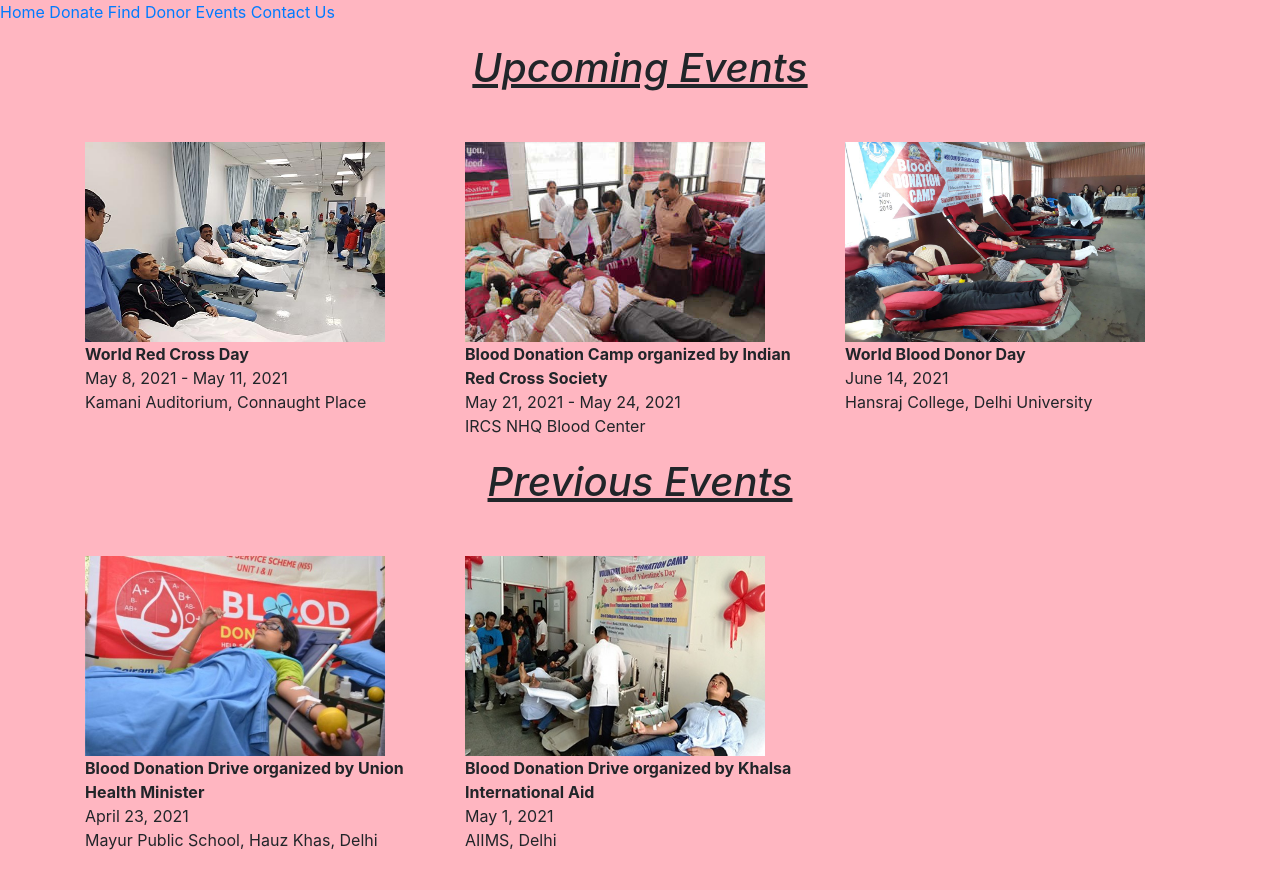
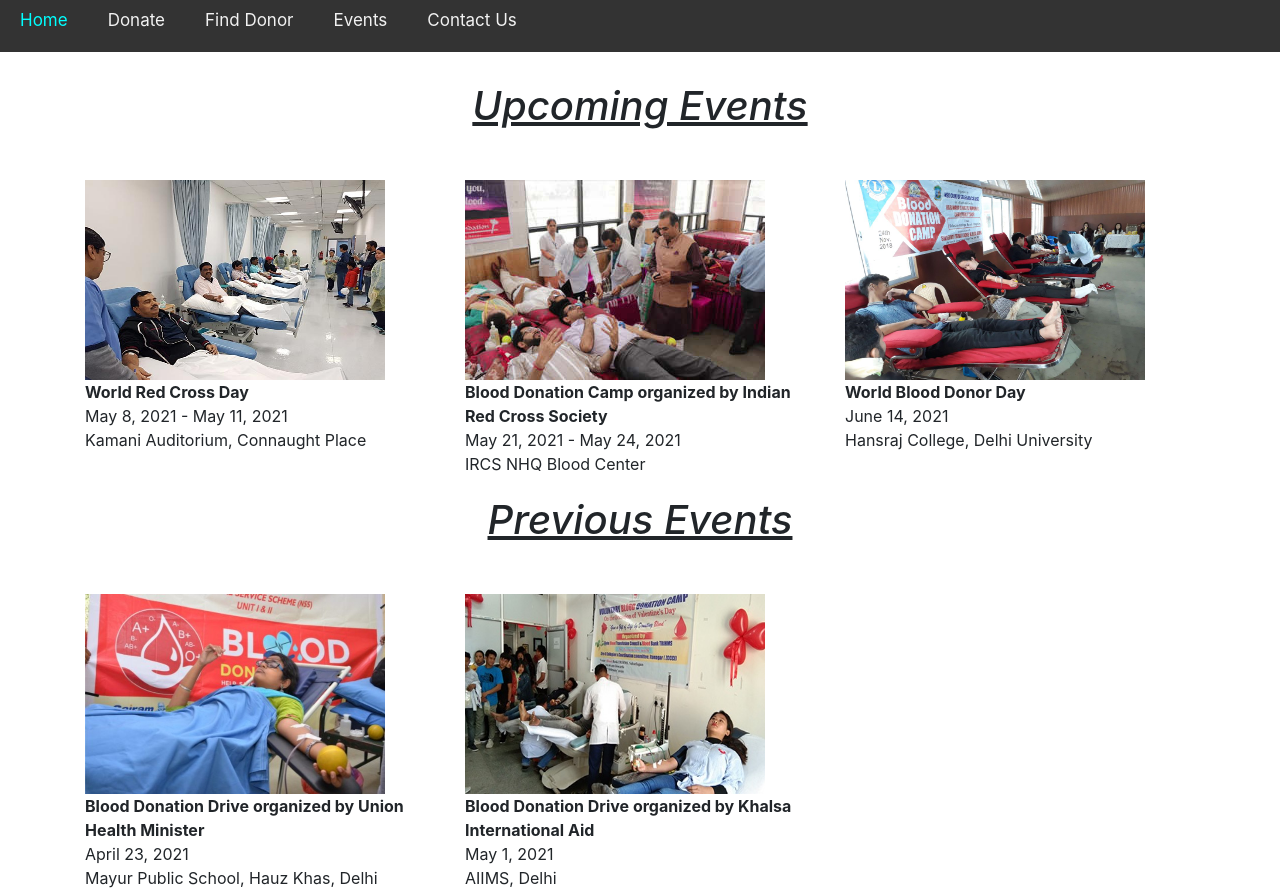
Before and after one commit to muskanrustagi24/Blood-Donation-System, a web app: file public/events.html in a window 1280 px wide. Before the commit the page ends 850 px from the top, so only its background shows below. Run offline with its HTML, style and script files only (its server is not run), Linux system fonts and the light colour scheme; some libraries are stand-ins or nearby versions.

Commit message:
Update events.css

```diff
--- a/public/events.css
+++ b/public/events.css
@@ -1,9 +1,31 @@
-body{
+/*body{
     background-color: lightpink;
+}*/
+
+.topnav {
+    background-color: #333;
+    overflow: hidden;
+    position: relative;
+    top: -10px;
 }
+
+.topnav a {
+    float: left;
+    color: #f2f2f2;
+    text-align: center;
+    padding: 18px 20px;
+    text-decoration: none;
+    font-size: 17px;
+}
+
+.topnav a:hover {
+    color: cyan;
+}
+
 .row{
     margin-top: 50px;
 }
+
 h1 {
     margin-top: 20px;
 }
```
